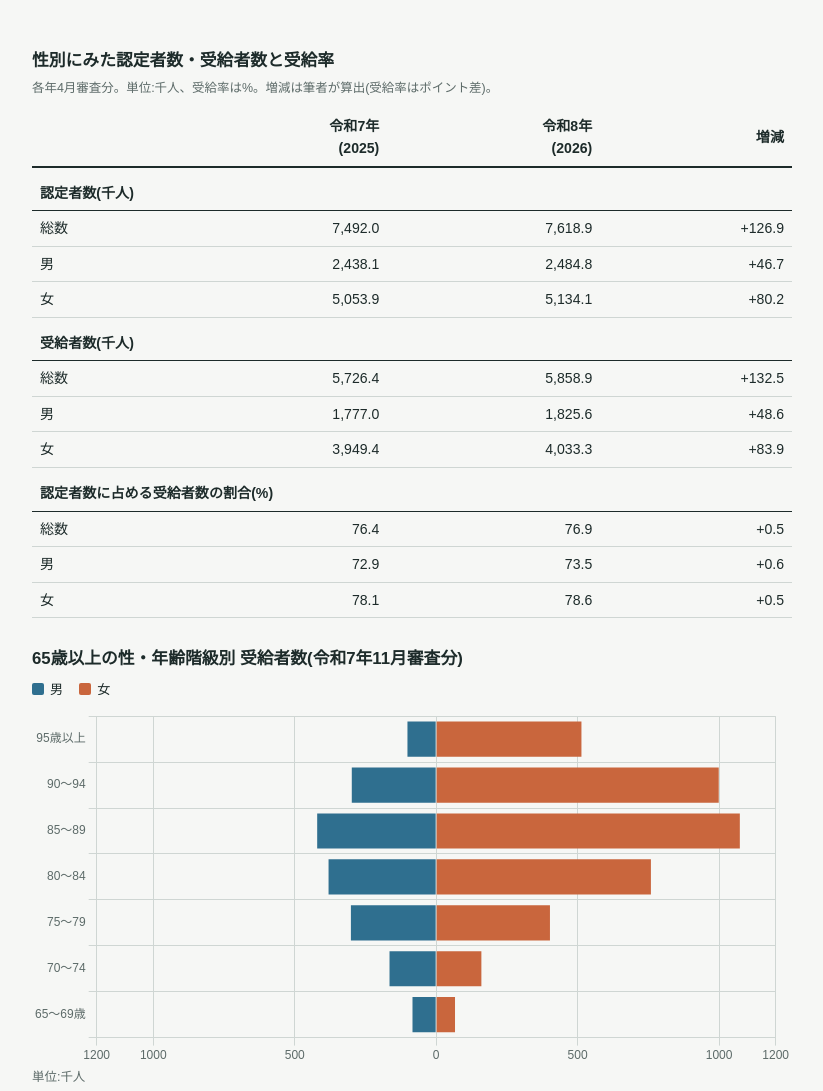
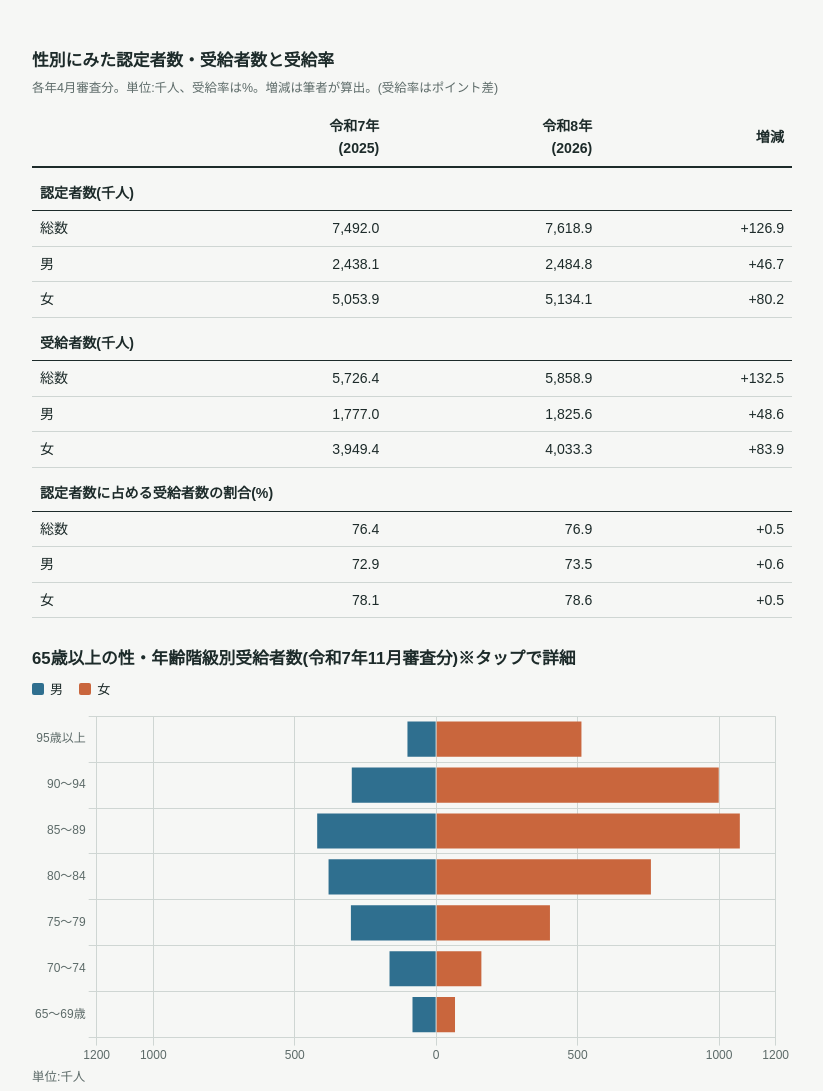
Before and after one commit to 24-blog/kaigo-stats, a plain HTML site: page index.html in a window 1280 px wide. Shown: the top 1091 px of the page, without its empty margins (228-1051 px from the left). Drawn offline with nearby package versions, Linux system fonts and the light colour scheme.

Commit message:
Update index.html

```diff
--- a/index.html
+++ b/index.html
@@ -28,10 +28,10 @@ tr.grp td{text-align:left;font-weight:700;padding-top:14px;border-bottom:1px sol
 <body>
 <main>
 <h2>性別にみた認定者数・受給者数と受給率</h2>
-<p class="note">各年4月審査分。単位:千人、受給率は%。増減は筆者が算出(受給率はポイント差)。</p>
+<p class="note">各年4月審査分。単位:千人、受給率は%。増減は筆者が算出。(受給率はポイント差)</p>
 <div class="scroll"><table id="t"></table></div>
 
-<h2>65歳以上の性・年齢階級別 受給者数(令和7年11月審査分)</h2>
+<h2>65歳以上の性・年齢階級別受給者数(令和7年11月審査分)※タップで詳細</h2>
 <div class="legend"><span><i style="background:var(--m)"></i>男</span><span><i style="background:var(--f)"></i>女</span></div>
 <div class="box" style="height:360px"><canvas id="c1"></canvas></div>
 <p class="note">単位:千人</p>
```
